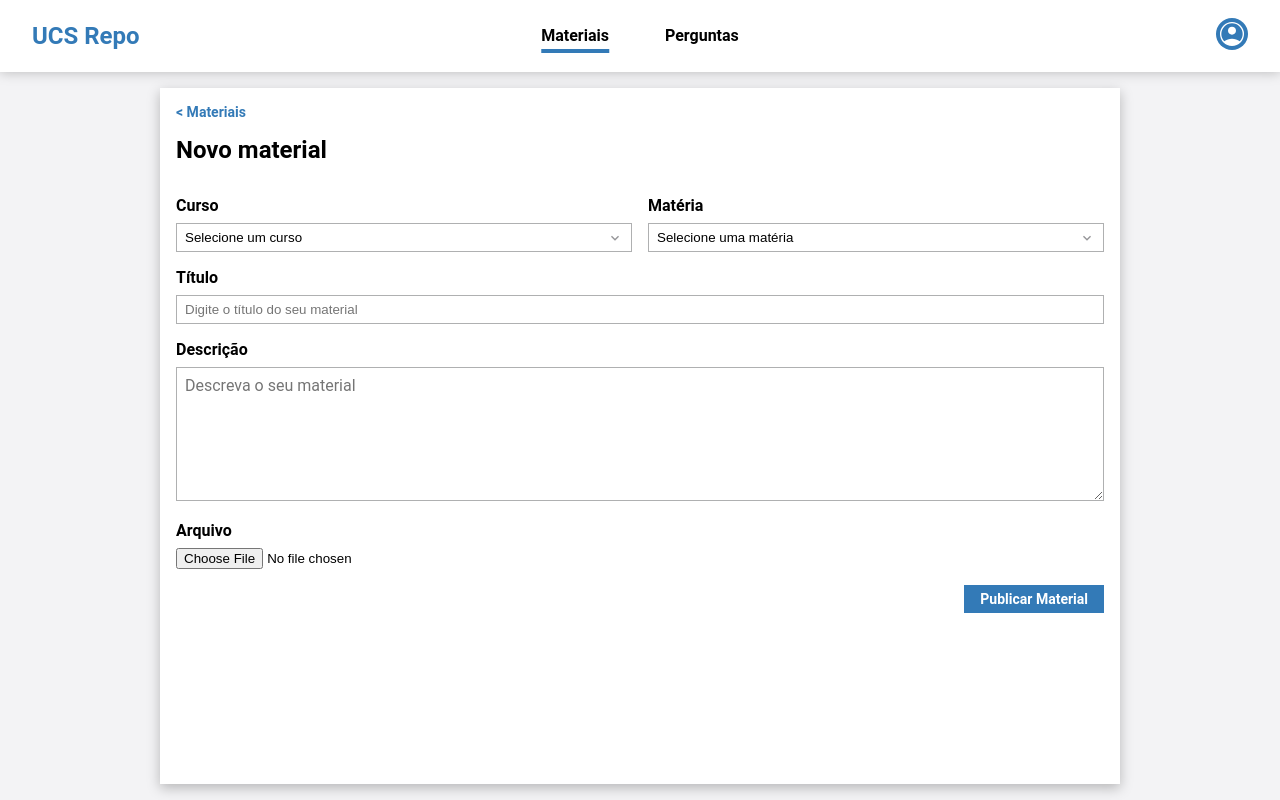
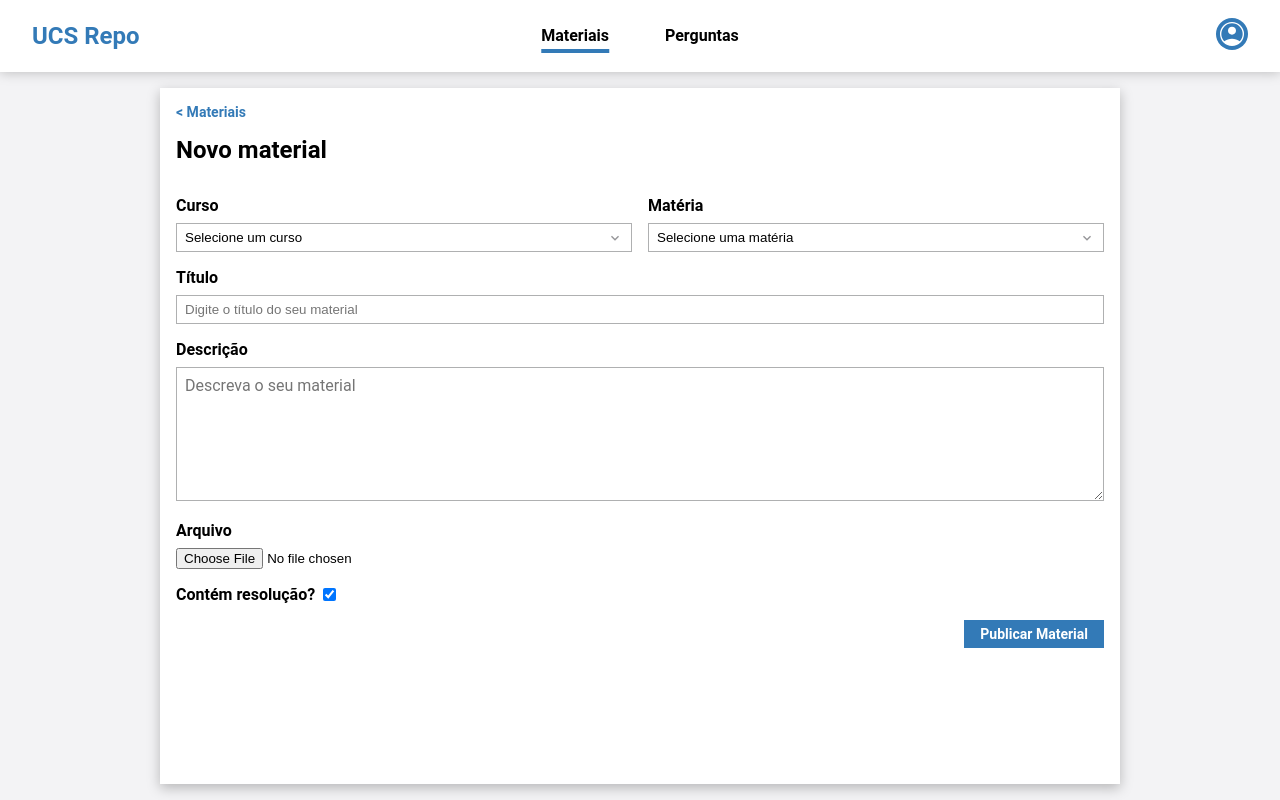
Before and after one commit to pypioner/ihc-study-repo, a Next.js app: page /materiais/novo in a window 1280 px wide. Built offline with nearby package versions, Linux system fonts and the light colour scheme.

Commit message:
checkbox

```diff
--- a/src/app/materiais/materiais.module.css
+++ b/src/app/materiais/materiais.module.css
@@ -52,5 +52,11 @@
     margin-bottom: 0.5rem;
     margin-top: 1rem;
     font-weight: bold;
+
+    &.checkbox {
+      display: flex;
+      align-items: center;
+      gap: 0.5rem;
+    }
   }
 }
--- a/src/app/materiais/novo/page.tsx
+++ b/src/app/materiais/novo/page.tsx
@@ -72,6 +72,17 @@ export default async function NovoMaterial() {
               required
             />
 
+            <label className={style.checkbox}>
+              Contém resolução?
+              <input
+                type="checkbox"
+                name="resolucao"
+                id="resolucao"
+                value="sim"
+                defaultChecked
+              />
+            </label>
+
             <Link href="/materiais/novo-material" className="button">
               Publicar Material
             </Link>
```
